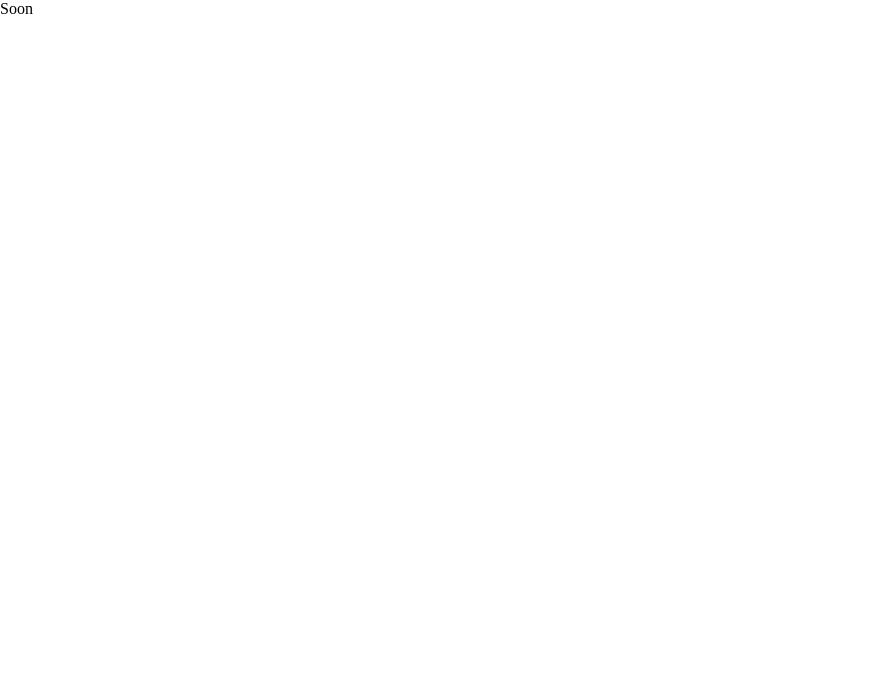
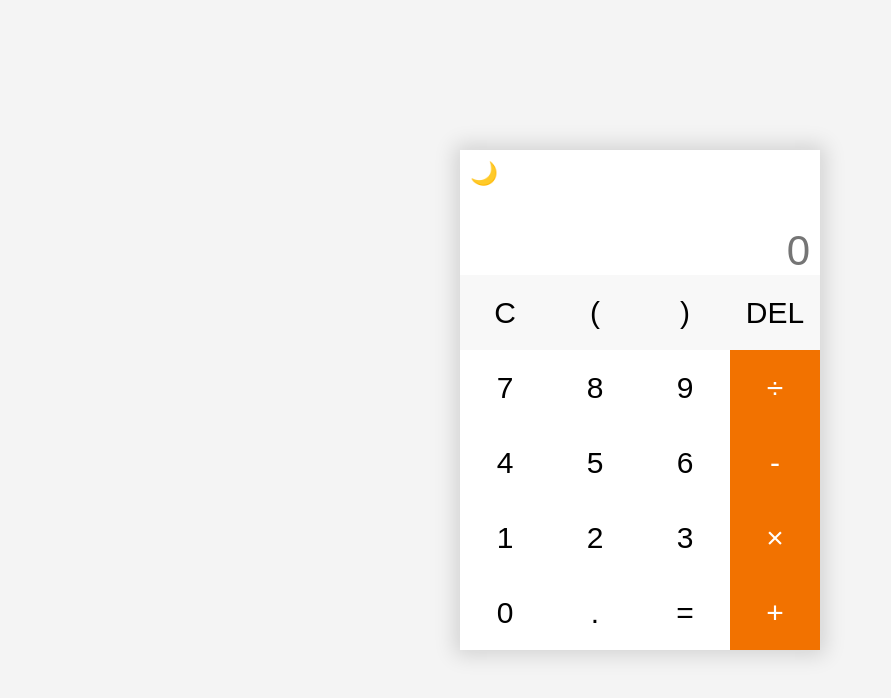
Before and after one commit to yurimikushov/calculator-on-vue, a Vue app: page / in a window 1280 px wide. Shown: the top 698 px of the page, without its empty margins (0-891 px from the left). Built offline with nearby package versions, Linux system fonts and the light colour scheme.

Commit message:
feature: added UI

```diff
--- a/src/App.vue
+++ b/src/App.vue
@@ -1,10 +1,14 @@
 <template>
-  <p>Soon</p>
+  <calculator></calculator>
 </template>
 
 <script>
+import Calculator from './components/Calculator.vue'
+
 export default {
   name: 'App',
-  components: {}
+  components: {
+    calculator: Calculator,
+  },
 }
 </script>
--- /dev/null
+++ b/src/components/Button.vue
@@ -0,0 +1,51 @@
+<template>
+  <button :class="'button ' + className" @click="(e) => onClick(e.target.innerText)">
+    {{ title }}
+  </button>
+</template>
+
+<script>
+export default {
+  name: 'Screen',
+  props: {
+    title: String,
+    className: String,
+    onClick: Function,
+  },
+}
+</script>
+
+<style>
+.button {
+  width: 90px;
+  height: 75px;
+  border: 0;
+  color: var(--font-color);
+  font-size: 1rem;
+  outline: none;
+}
+
+.button:hover {
+  opacity: 0.95;
+}
+
+.button_top-operators {
+  background-color: var(--top-operator-button-bg-color);
+}
+
+.button_numbers {
+  background-color: var(--num-button-bg-color);
+}
+
+.button_right-side-operators {
+  background-color: var(--right-side-operator-button-bg-color);
+  color: #fff;
+}
+
+@media screen and (max-width: 720px) {
+  .button {
+    width: 25%;
+    font-size: 0.9rem;
+  }
+}
+</style>
--- /dev/null
+++ b/src/components/Calculator.vue
@@ -0,0 +1,55 @@
+<template>
+  <div className="calculator">
+    <screen :previewResult="previewResult" :result="enteredValues"></screen>
+    <num-pad
+      :showEnteredValue="showEnteredValue"
+      :showResult="showResult"
+      :deleteLastEnteredValue="deleteLastEnteredValue"
+      :clearEnteredValues="clearEnteredValues"
+    ></num-pad>
+  </div>
+</template>
+
+<script>
+import Screen from './Screen.vue'
+import NumPad from './NumPad.vue'
+
+export default {
+  name: 'Calculator',
+  components: {
+    'screen': Screen,
+    'num-pad': NumPad,
+  },
+  data() {
+    return {
+      previewResult: '',
+      enteredValues: '',
+    }
+  },
+  methods: {
+    showEnteredValue: function (value) {
+      console.log('showEnteredValue', value)
+    },
+    showResult: function (value) {
+      console.log('showResult', value)
+    },
+    deleteLastEnteredValue: function (value) {
+      console.log('deleteLastEnteredValue', value)
+    },
+    clearEnteredValues: function (value) {
+      console.log('clearEnteredValues', value)
+    },
+  },
+}
+</script>
+
+<style>
+.calculator {
+  position: absolute;
+  top: 50%;
+  left: 50%;
+  background-color: var(--calc-bg-color);
+  box-shadow: 0 0 20px 5px #00000024;
+  transform: translate(-50%, -50%);
+}
+</style>
--- /dev/null
+++ b/src/components/DarkModeButton.vue
@@ -0,0 +1,40 @@
+<template>
+  <button
+    :class="'dark-mode-button' + (className ? ' ' + className : '')"
+    @click="toggle"
+  >
+    {{ theme.name === THEME_NAME.DARK ? '☀️' : '🌙' }}
+  </button>
+</template>
+
+<script>
+export default {
+  name: 'DarkModeButton',
+  props: {
+    className: String,
+  },
+  data() {
+    return {
+      theme: {
+        name: 'light',
+      },
+      THEME_NAME: {
+        LIGHT: 'light',
+        DARK: 'dark',
+      },
+    }
+  },
+  methods: {
+    toggle: () => console.log('toggle theme'),
+  },
+}
+</script>
+
+<style>
+.dark-mode-button {
+  border: none;
+  background-color: transparent;
+  font-size: 0.75rem;
+  outline: 0;
+}
+</style>
--- /dev/null
+++ b/src/components/NumPad.vue
@@ -0,0 +1,112 @@
+<template>
+  <div class="calc-button-pad">
+    <div class="calc-button-pad__line">
+      <calc-button
+        className="button_top-operators"
+        :title="SERVISE_OPERATOR.CLEAR"
+        :onClick="clearEnteredValues"
+      ></calc-button>
+      <calc-button
+        className="button_top-operators"
+        :title="MATH_OPERATOR.OPENING_PARENTHESIS"
+        :onClick="showEnteredValue"
+      ></calc-button>
+      <calc-button
+        className="button_top-operators"
+        :title="MATH_OPERATOR.CLOSING_PARENTHESIS"
+        :onClick="showEnteredValue"
+      ></calc-button>
+      <calc-button
+        className="button_top-operators"
+        :title="SERVISE_OPERATOR.DELETE"
+        :onClick="deleteLastEnteredValue"
+      ></calc-button>
+    </div>
+    <div class="calc-button-pad__line">
+      <calc-button className="button_numbers" :title="7" :onClick="showEnteredValue"></calc-button>
+      <calc-button className="button_numbers" :title="8" :onClick="showEnteredValue"></calc-button>
+      <calc-button className="button_numbers" :title="9" :onClick="showEnteredValue"></calc-button>
+      <calc-button
+        className="button_right-side-operators"
+        :title="MATH_OPERATOR.DIVISION"
+        :onClick="showEnteredValue"
+      ></calc-button>
+    </div>
+    <div class="calc-button-pad__line">
+      <calc-button className="button_numbers" :title="4" :onClick="showEnteredValue"></calc-button>
+      <calc-button className="button_numbers" :title="5" :onClick="showEnteredValue"></calc-button>
+      <calc-button className="button_numbers" :title="6" :onClick="showEnteredValue"></calc-button>
+      <calc-button
+        className="button_right-side-operators"
+        :title="MATH_OPERATOR.SUBSRTACTION"
+        :onClick="showEnteredValue"
+      ></calc-button>
+    </div>
+    <div class="calc-button-pad__line">
+      <calc-button className="button_numbers" :title="1" :onClick="showEnteredValue"></calc-button>
+      <calc-button className="button_numbers" :title="2" :onClick="showEnteredValue"></calc-button>
+      <calc-button className="button_numbers" :title="3" :onClick="showEnteredValue"></calc-button>
+      <calc-button className="button_right-side-operators" :title="MATH_OPERATOR.MULTIPLICATION" :onClick="showEnteredValue" />
+    </div>
+    <div class="calc-button-pad__line">
+      <calc-button className="button_numbers" :title="0" :onClick="showEnteredValue" />
+      <calc-button
+        className="button_numbers" :title="SERVISE_OPERATOR.SEPARATOR"
+        :onClick="showEnteredValue"
+      ></calc-button>
+      <calc-button
+        className="button_numbers" :title="SERVISE_OPERATOR.ASSIGNMENT"
+        :onClick="showResult"
+      ></calc-button>
+      <calc-button
+        className="button_right-side-operators"
+        :title="MATH_OPERATOR.ADDITION"
+        :onClick="showEnteredValue"
+      ></calc-button>
+    </div>
+  </div>
+</template>
+
+<script>
+import Button from './Button.vue'
+import { MATH_OPERATOR, SERVISE_OPERATOR } from './../constants'
+
+export default {
+  name: 'Screen',
+  props: {
+    showEnteredValue: Function,
+    showResult: Function,
+    deleteLastEnteredValue: Function,
+    clearEnteredValues: Function,
+  },
+  components: {
+    'calc-button': Button,
+  },
+  data() {
+    return {
+      MATH_OPERATOR: MATH_OPERATOR,
+      SERVISE_OPERATOR: SERVISE_OPERATOR,
+    }
+  },
+}
+</script>
+
+<style>
+@media screen and (max-width: 720px) {
+  .calc-button-pad {
+    width: 400px;
+  }
+}
+
+@media screen and (max-width: 576px) {
+  .calc-button-pad {
+    width: 300px;
+  }
+}
+
+@media screen and (max-width: 300px) {
+  .calc-button-pad {
+    width: 250px;
+  }
+}
+</style>
--- /dev/null
+++ b/src/components/Screen.vue
@@ -0,0 +1,57 @@
+<template>
+  <div class="screen">
+    <dark-mode-button class='position_top-left pt-10 pl-10'></dark-mode-button>
+    <span class="screen__preview-result position_top-right pt-10 pr-10 pl-50">
+      {{previewResult}}
+    </span>
+    <input
+      class="screen__result position_bottom"
+      type="text"
+      :value="result"
+      placeholder="0"
+      readonly
+    />
+  </div>
+</template>
+
+<script>
+import DarkModeButton from './DarkModeButton.vue'
+
+export default {
+  name: 'Screen',
+  components: {
+    'dark-mode-button': DarkModeButton,
+  },
+}
+</script>
+
+<style>
+.screen {
+  position: relative;
+  width: 100%;
+  height: 125px;
+  background-color: var(--calc-screen-bg-color);
+  font-family: Arial, Helvetica, sans-serif;
+}
+
+.screen__preview-result {
+  width: calc(100% - 60px);
+  border: 0;
+  color: var(--font-color);
+  font-size: 1rem;
+  opacity: 0.6;
+  outline: none;
+  text-align: right;
+}
+
+.screen__result {
+  width: calc(100% - 20px);
+  padding: 0 10px;
+  border: 0;
+  background-color: inherit;
+  color: var(--font-color);
+  font-size: 1.4rem;
+  outline: none;
+  text-align: right;
+}
+</style>
--- /dev/null
+++ b/src/constants.js
@@ -0,0 +1,20 @@
+export const MATH_OPERATOR = {
+  ADDITION: '+',
+  SUBSRTACTION: '-',
+  MULTIPLICATION: '×',
+  AlT_MULTIPLICATION: '*',
+  DIVISION: '÷',
+  AlT_DIVISION: '/',
+  OPENING_PARENTHESIS: '(',
+  CLOSING_PARENTHESIS: ')',
+}
+
+export const SERVISE_OPERATOR = {
+  ASSIGNMENT: '=',
+  SEPARATOR: '.',
+  ALT_SEPARATOR: ',',
+  CLEAR: 'C',
+  DELETE: 'DEL',
+}
+
+export const ERROR_RESULT = 'Error'
--- a/src/index.css
+++ b/src/index.css
@@ -1,4 +1,23 @@
 * {
+  padding: 0;
   margin: 0;
-  padding: 0;
 }
+
+:root {
+  --bg-color: #f4f4f4;
+  --calc-bg-color: #000;
+  --calc-screen-bg-color: #fff;
+  --top-operator-button-bg-color: #f8f8f8;
+  --num-button-bg-color: #fff;
+  --right-side-operator-button-bg-color: #f27200;
+  --font-color: #000;
+  --font-size: 30px;
+}
+
+html {
+  font-size: var(--font-size);
+}
+
+body {
+  background-color: var(--bg-color);
+}
--- a/src/main.js
+++ b/src/main.js
@@ -1,5 +1,7 @@
 import { createApp } from 'vue'
 import App from './App.vue'
 import './index.css'
+import './padding-modifyer.css'
+import './position-modifyer.css'
 
 createApp(App).mount('#app')
--- /dev/null
+++ b/src/padding-modifyer.css
@@ -0,0 +1,15 @@
+.pt-10 {
+  padding-top: 10px;
+}
+
+.pr-10 {
+  padding-right: 10px;
+}
+
+.pl-10 {
+  padding-left: 10px;
+}
+
+.pl-50 {
+  padding-left: 50px;
+}
--- /dev/null
+++ b/src/position-modifyer.css
@@ -0,0 +1,18 @@
+.position_top-left {
+  position: absolute;
+  top: 0;
+  left: 0;
+}
+
+.position_top-right {
+  position: absolute;
+  top: 0;
+  right: 0;
+}
+
+.position_bottom {
+  position: absolute;
+  right: 0;
+  bottom: 0;
+  left: 0;
+}
```
